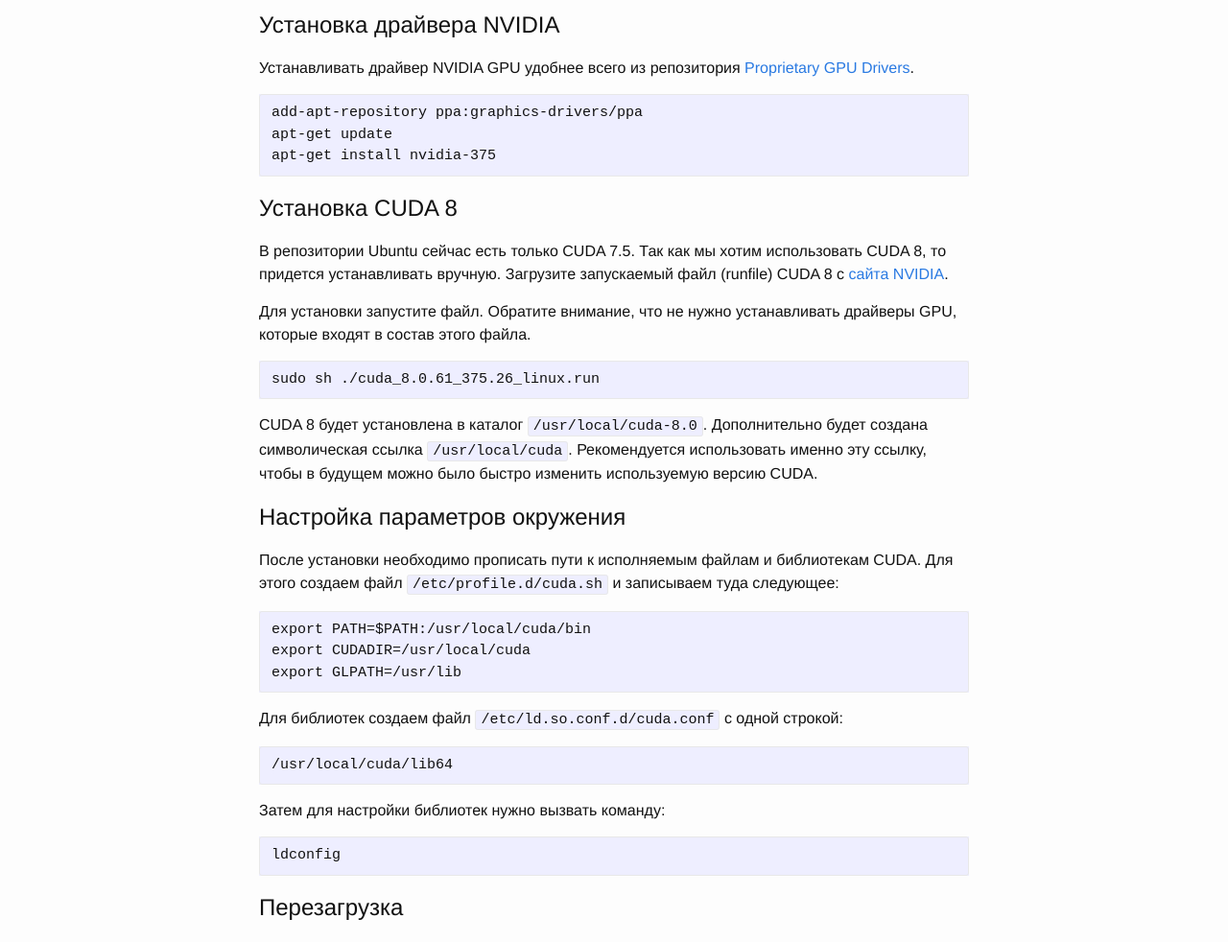
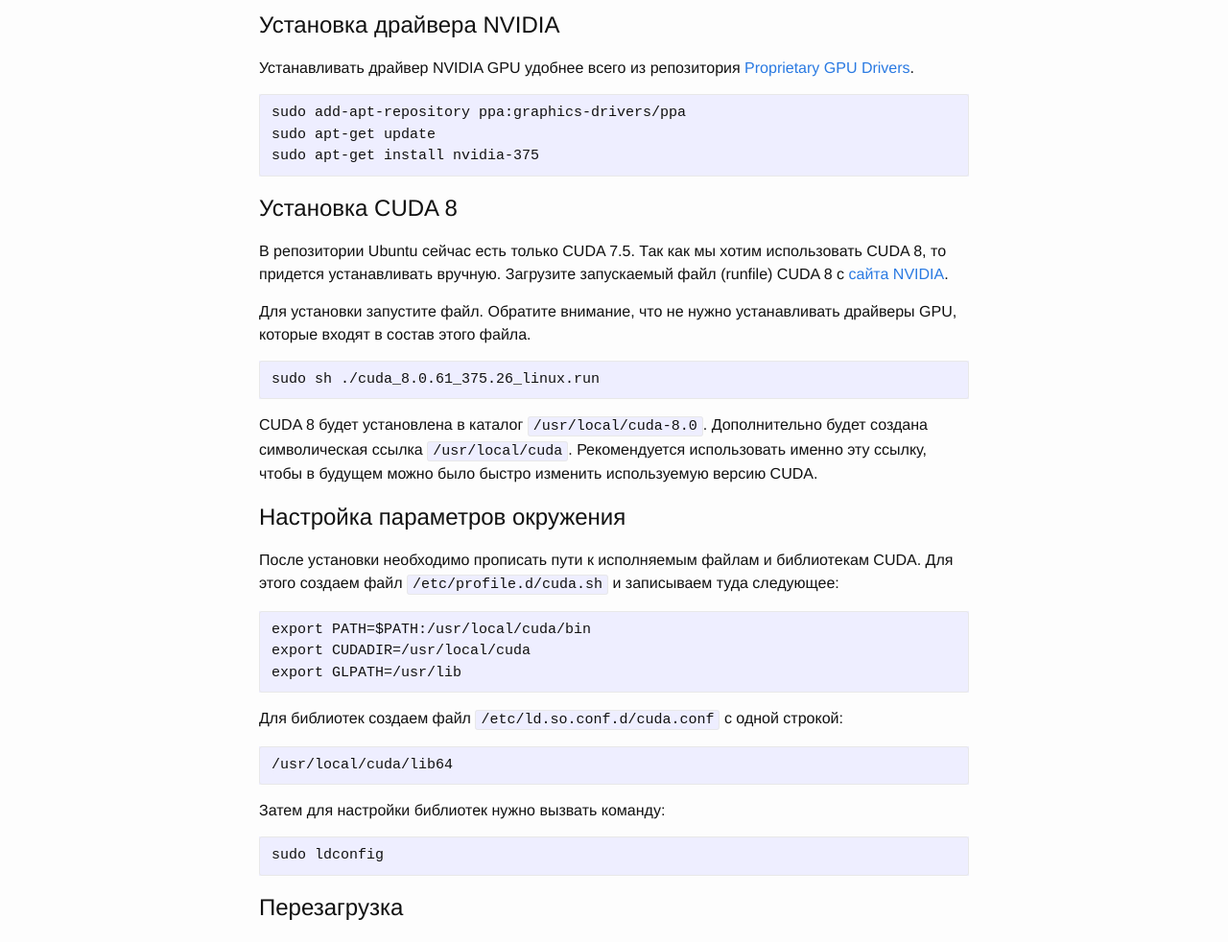
Before and after one commit to sozykin/asozykin.ru, a Jekyll site: the page built from _posts/2017-02-26-How-to-install-cuda-8-on-Ubuntu-16-04.md, in a window 1280 px wide. Shown: the part 672-1654 px from the top of the page at 96% size. Built offline with Jekyll 4.4.1, drawn with Linux system fonts in a browser that asks for light colours; comment, search, counter and statistics services are not loaded.

Commit message:
Update 2017-02-26-How-to-install-cuda-8-on-Ubuntu-16-04.md

```diff
--- a/_posts/2017-02-26-How-to-install-cuda-8-on-Ubuntu-16-04.md
+++ b/_posts/2017-02-26-How-to-install-cuda-8-on-Ubuntu-16-04.md
@@ -25,9 +25,9 @@ comments: true
 
 Устанавливать драйвер NVIDIA GPU удобнее всего из репозитория [Proprietary GPU Drivers](https://launchpad.net/~graphics-drivers/+archive/ubuntu/ppa).
 
-    add-apt-repository ppa:graphics-drivers/ppa
-    apt-get update
-    apt-get install nvidia-375
+    sudo add-apt-repository ppa:graphics-drivers/ppa
+    sudo apt-get update
+    sudo apt-get install nvidia-375
 
 # Установка CUDA 8
 
@@ -53,7 +53,7 @@ CUDA 8 будет установлена в каталог `/usr/local/cuda-8.0`
 
 Затем для настройки библиотек нужно вызвать команду:
 
-    ldconfig
+    sudo ldconfig
 
 # Перезагрузка
 
```
